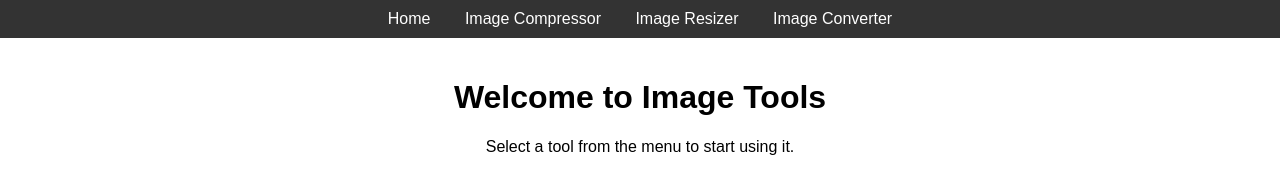
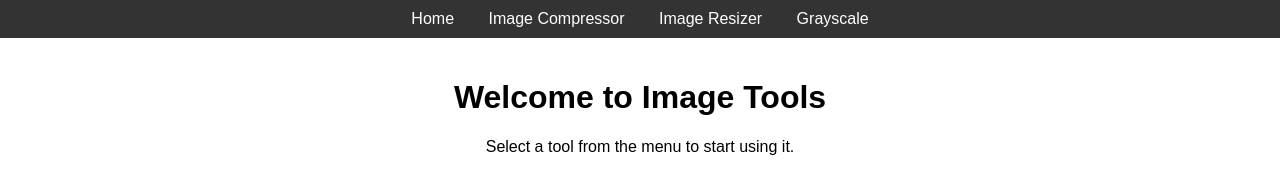
Before and after one commit to Suveerkh/image-forge, a plain HTML site: page index.html in a window 1280 px wide. Drawn offline with Linux system fonts and the light colour scheme.

Commit message:
Update index.html

```diff
--- a/index.html
+++ b/index.html
@@ -27,7 +27,7 @@
   <a href="index.html">Home</a>
   <a href="compressor.html">Image Compressor</a>
   <a href="resizer.html">Image Resizer</a>
-  <a href="#">Image Converter</a>
+  <a href="grayscale.html">Grayscale</a>
 </div>
 
 <div class="content">
```
